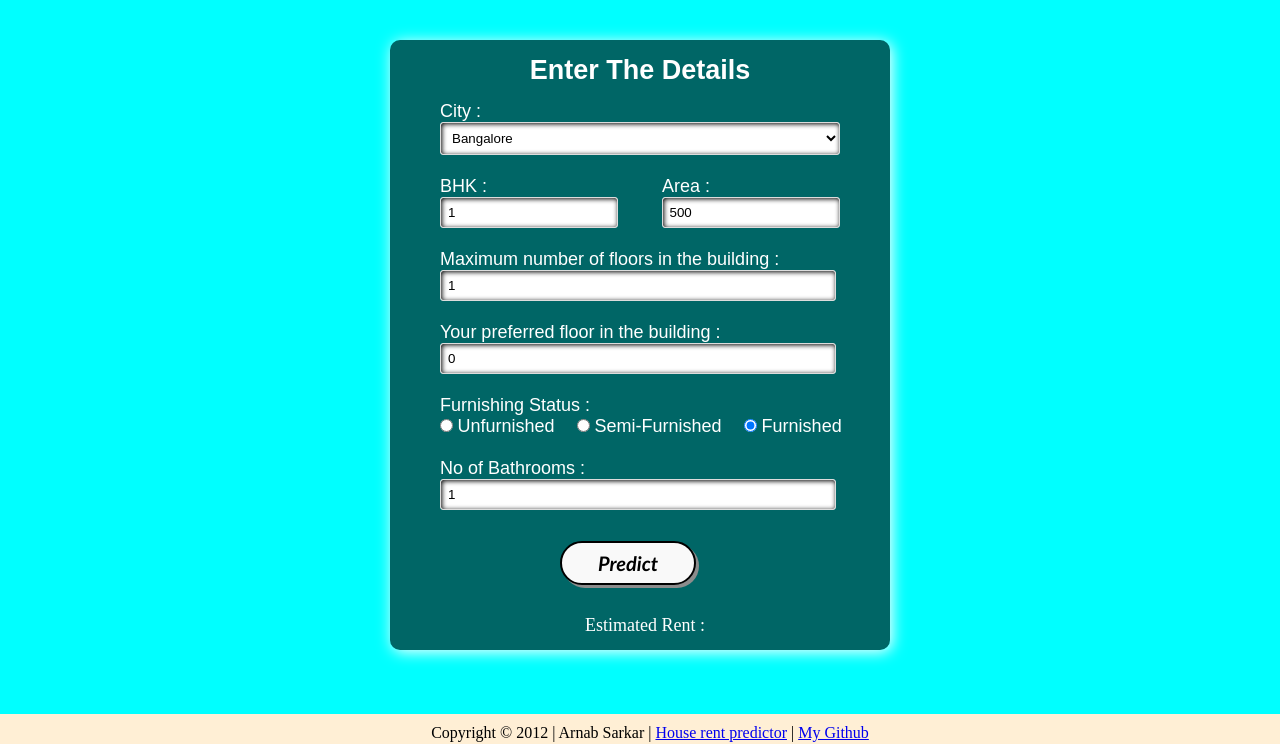
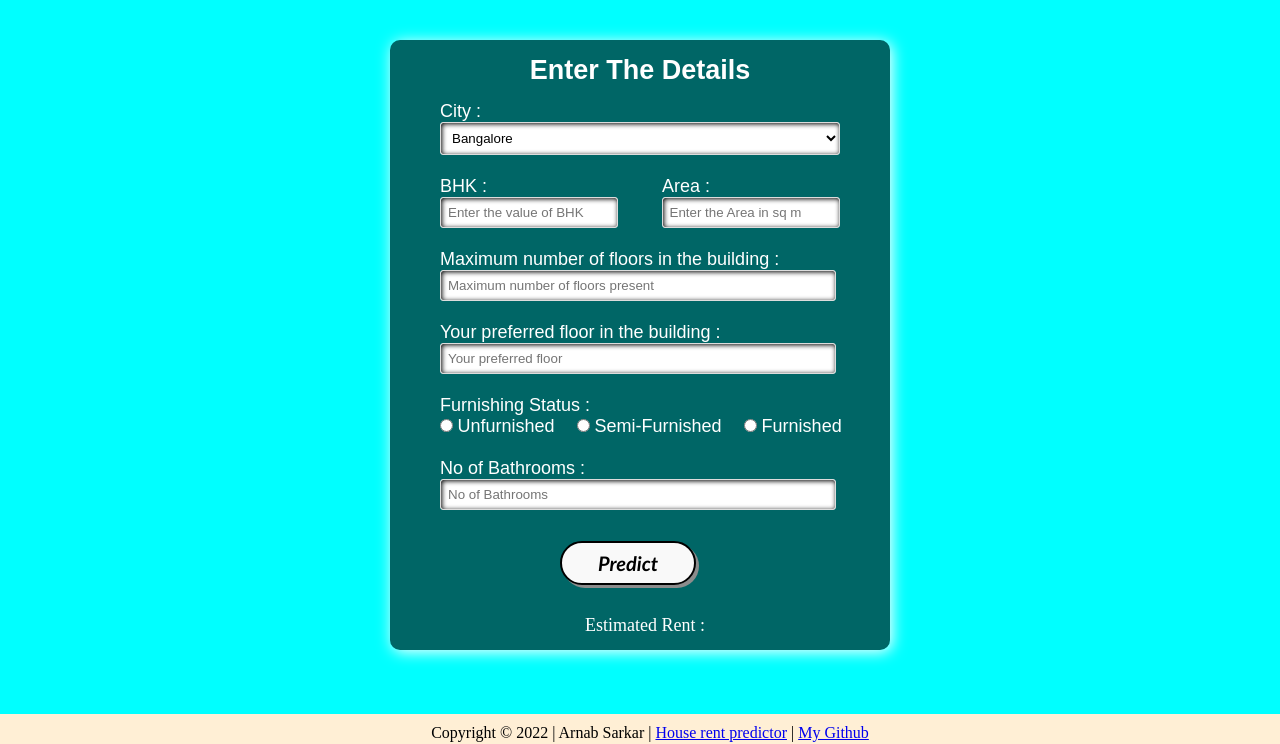
Before and after one commit to Arnab14999/House-rent-predictor, a Flask app: page / in a window 1280 px wide. Shown: the part 56-800 px from the top of the page. Run offline with Flask 2, Linux system fonts and the light colour scheme.

Commit message:
Update main.html

```diff
--- a/templates/main.html
+++ b/templates/main.html
@@ -192,31 +192,31 @@ header{
         &nbsp;&nbsp;&nbsp;&nbsp&nbsp;&nbsp;&nbsp;&nbsp;
         <label for="size" id="area">Area :</label>
         <br>
-        <input type="number" name="bhk" id="bhk" placeholder="Enter the value of BHK" min="1" value="1">
+        <input type="number" name="bhk" id="bhk" placeholder="Enter the value of BHK" min="1" required>
         &nbsp;
-        <input type="number" name="size" id="size" placeholder="Enter the Area in sq m" min="10" value="500">
+        <input type="number" name="size" id="size" placeholder="Enter the Area in sq m" min="10" required>
         <br><br>
         <label for="max_floor">Maximum number of floors in the building :</label>
         <br>
-        <input type="number" id="max_floor" name="max_floor" min="0" max="90" value="1">
+        <input type="number" id="max_floor" name="max_floor" min="0" max="90" placeholder="Maximum number of floors present" required>
         <br><br>
         <label for="min_floor">Your preferred floor in the building :</label>
         <br>
-        <input type="number" id="min_floor" name="min_floor" min="0" value="0">
+        <input type="number" id="min_floor" name="min_floor" min="0" placeholder="Your preferred floor" required>
 
         <br><br>
         <label >Furnishing Status :</label>
         <br>
-        <input type="radio" id="Unfurnished" name="Furnishing_Status" value="Unfurnished">
+        <input type="radio" id="Unfurnished" name="Furnishing_Status" value="Unfurnished" required="required">
         <label for="Unfurnished">Unfurnished</label>&nbsp;&nbsp;&nbsp;&nbsp;
-        <input type="radio" id="Semi-Furnished" name="Furnishing_Status" value="Semi-Furnished">
+        <input type="radio" id="Semi-Furnished" name="Furnishing_Status" value="Semi-Furnished" required="required">
         <label for="Semi-Furnished">Semi-Furnished</label>&nbsp;&nbsp;&nbsp;&nbsp;
-        <input type="radio" id="Furnished" name="Furnishing_Status" value="Furnished" checked="checked">
+        <input type="radio" id="Furnished" name="Furnishing_Status" value="Furnished" required="required" >
         <label for="Furnished">Furnished</label>
         <br><br>
         <label for="bathrooms">No of Bathrooms :</label>
         <br>
-        <input type="number" name="bathrooms" id="bathrooms" min="1" max="10" value="1">
+        <input type="number" name="bathrooms" id="bathrooms" min="1" max="10" placeholder="No of Bathrooms" required="required">
         <br><br>
         <input type="submit"  class="my-cta-button" value="Predict">
 
@@ -228,7 +228,7 @@ header{
 </div>
 <footer class="footer">
     <div id="footer_text">
-        Copyright © 2012 | Arnab Sarkar | <a href="https://houserentguesser.herokuapp.com/">House rent predictor</a> | <a href="https://github.com/Arnab14999">My Github</a>
+        Copyright © 2022 | Arnab Sarkar | <a href="https://houserentguesser.herokuapp.com/">House rent predictor</a> | <a href="https://github.com/Arnab14999">My Github</a>
     </div>
 
 </footer>
```
Also changed, not shown: other parts of templates/main.html (+1 -1 lines).
